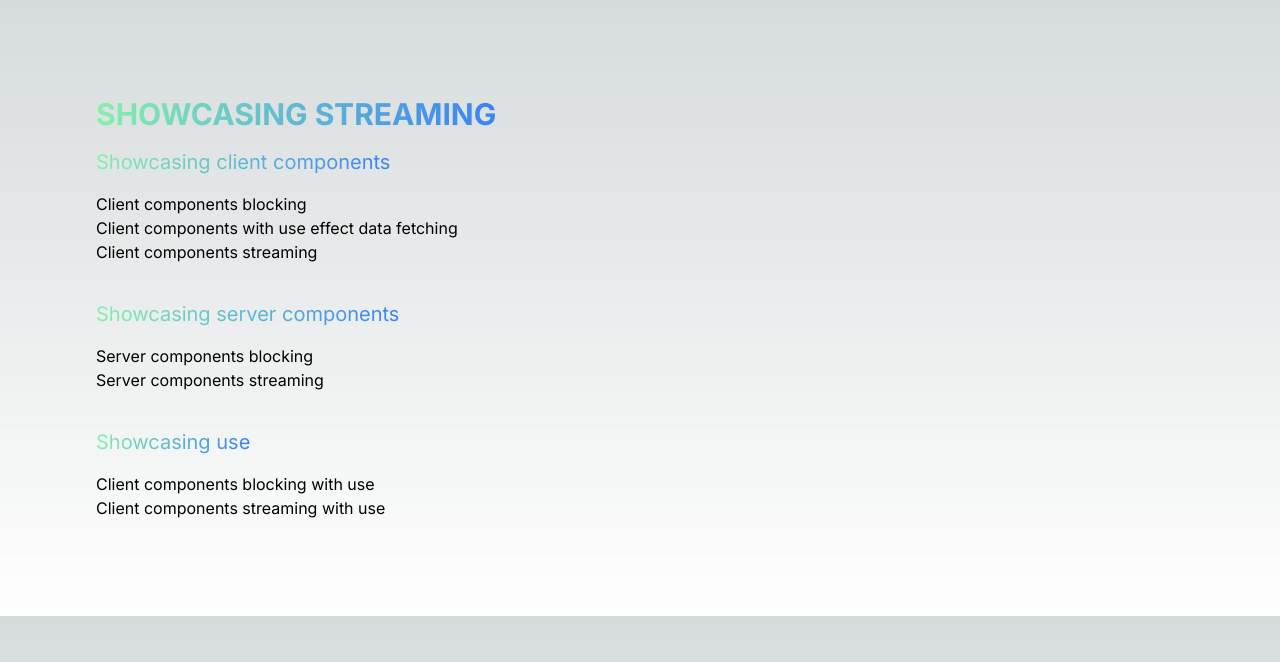
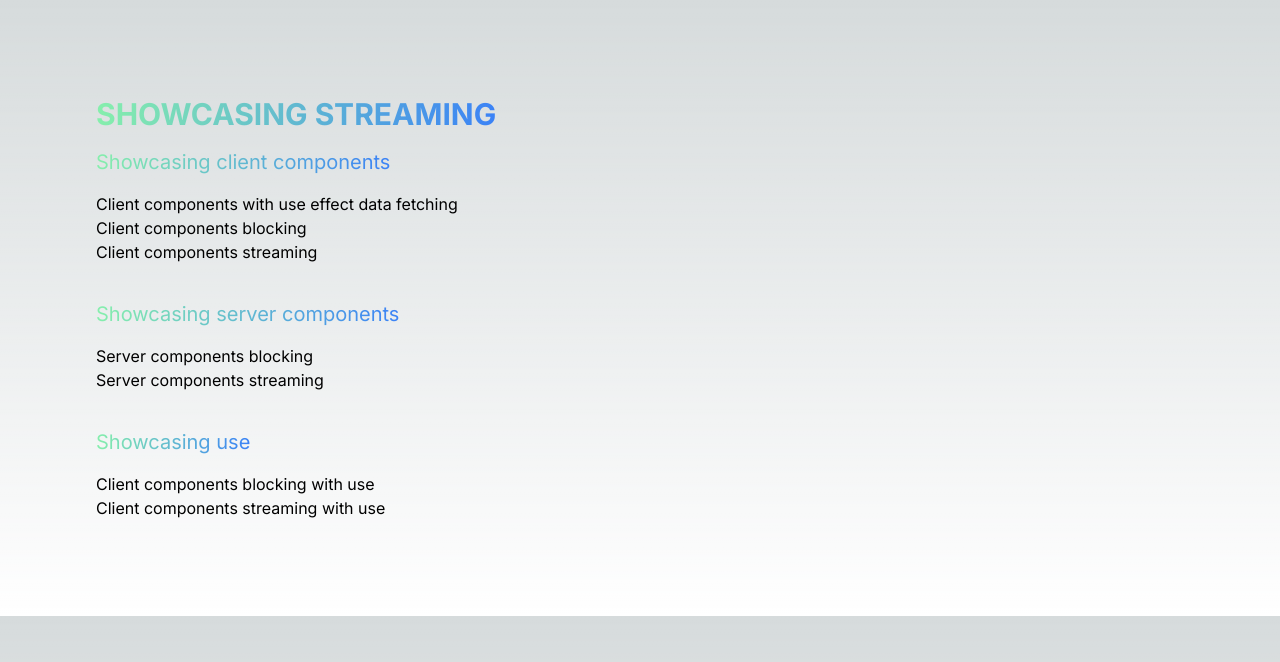
Before and after one commit to Mad-Kat/next-streaming-showcase, a Next.js app: page / in a window 1280 px wide. Shown: the top 662 px of the page. Built offline with nearby package versions, Linux system fonts and the light colour scheme.

Commit message:
Changed ordering

```diff
--- a/app/page.tsx
+++ b/app/page.tsx
@@ -12,6 +12,15 @@ export default function Home() {
       <ul>
         <li>
           <Link
+            href="/cc-use-effect"
+            prefetch={false}
+            className="hover:text-blue-400"
+          >
+            Client components with use effect data fetching
+          </Link>
+        </li>
+        <li>
+          <Link
             href="/cc-blocking"
             prefetch={false}
             className="hover:text-blue-400"
@@ -19,16 +28,6 @@ export default function Home() {
             Client components blocking
           </Link>
         </li>
-        <li>
-          <Link
-            href="/cc-use-effect"
-            prefetch={false}
-            className="hover:text-blue-400"
-          >
-            Client components with use effect data fetching
-          </Link>
-        </li>
-
         <li>
           <Link
             href="/cc-streaming"
```
